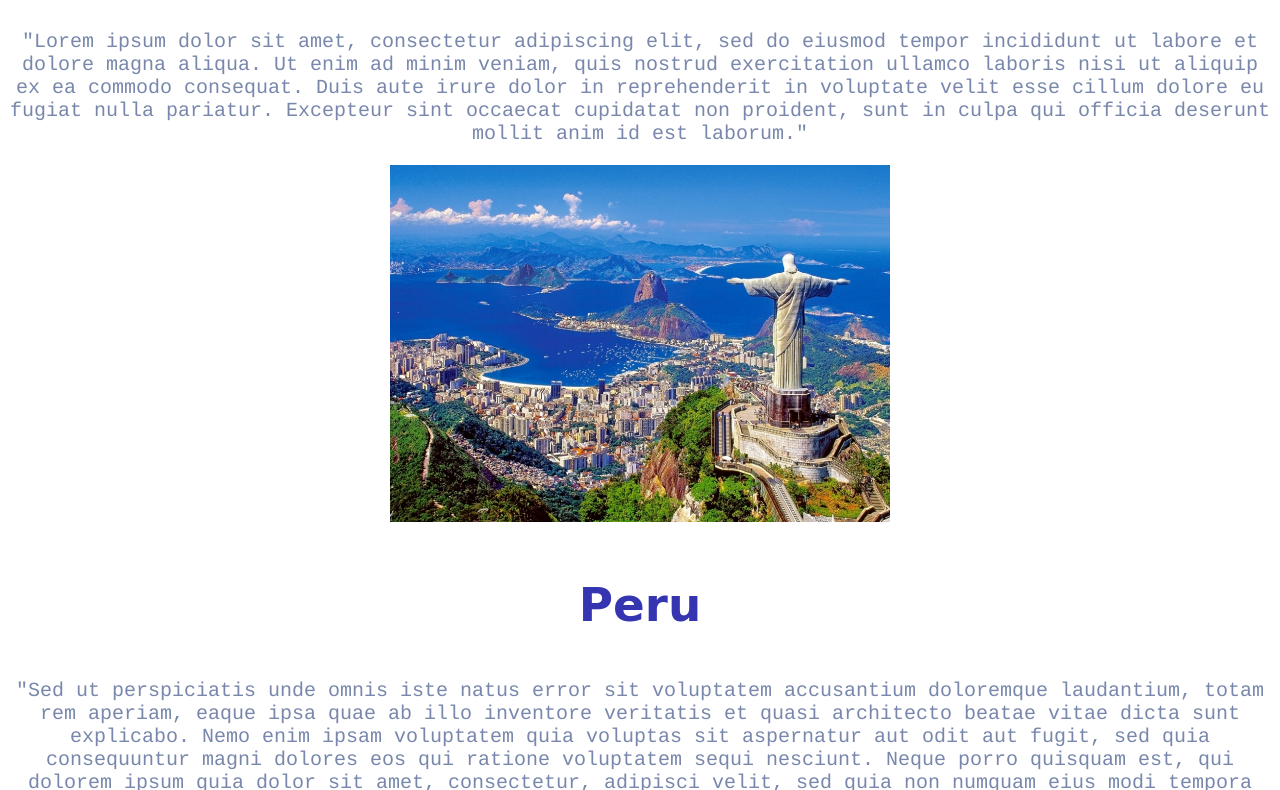
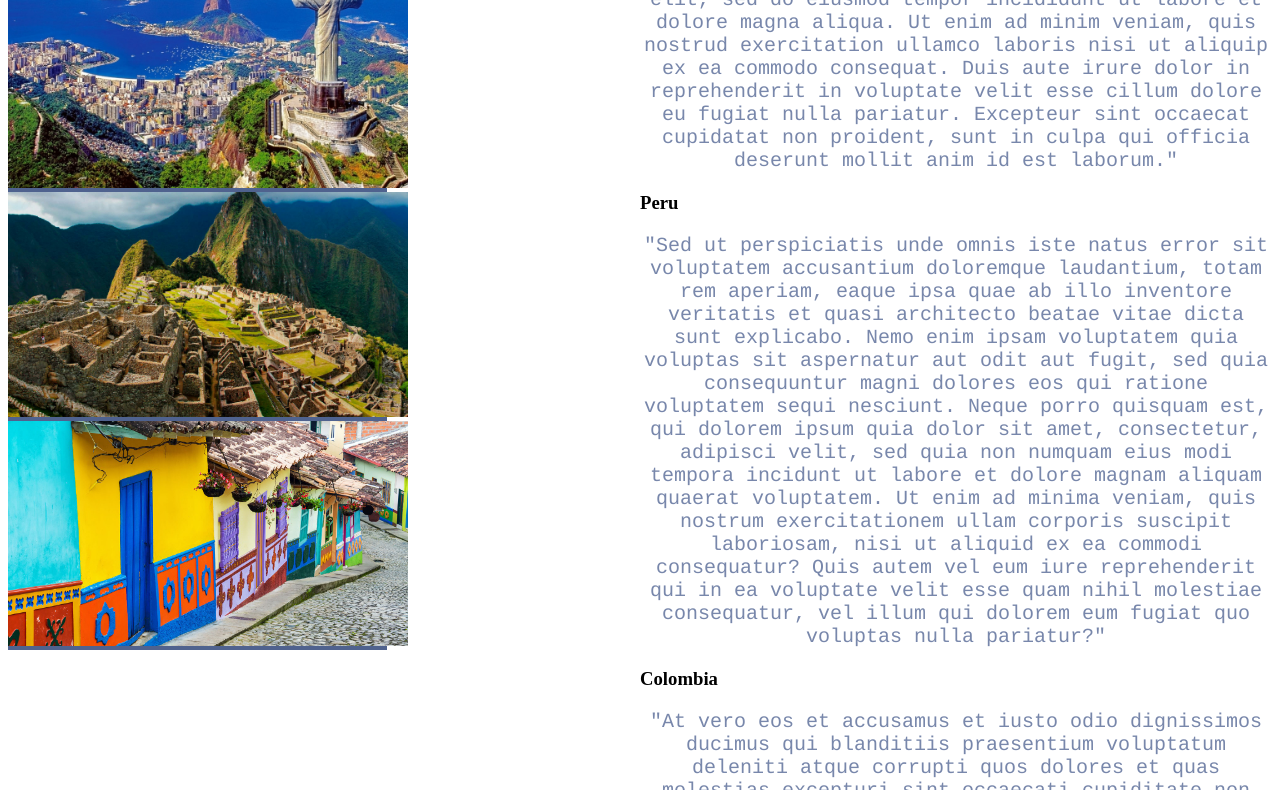
Before and after one commit to HarrisonStrand/Blogging-Site1, a plain HTML site: page index.html in a window 1280 px wide. Shown: the part 267-1057 px from the top of the page. Drawn offline with Linux system fonts and the light colour scheme.

Commit message:
Add sidebar, column and countries classes. This will also add a span in line 18
Co-Authored by: Harrison Strand <harrisonstrand@gmail.com>,Co-Authored by:Erica Woodmansee <ewoodmansee@gmail.com>

```diff
--- a/css/styles.css
+++ b/css/styles.css
@@ -14,7 +14,7 @@ p {
 	color: #7887ab;
 	font-family: courier, times, seraf;
   font-size: 20px;
-  text-align: center;
+	text-align: center;
 }
 
 .countries {
@@ -23,3 +23,14 @@ p {
   font-size: 40px;
   text-align: center;
 }
+
+.sidebar {
+	width: 30%;
+  float: left;
+  background-color: #4f628e;
+}
+
+.column{
+	width: 50%;
+	float: right;
+}
--- a/index.html
+++ b/index.html
@@ -9,20 +9,28 @@
     <h2>Imagine that COVID-19 never existed</h2>
     <p>We will take you to places that you can't go because COVID-19, <strong>have fun!</strong></p>
 
-  <div class="countries">
+  <!-- <div class="countries">
+    <h3>Brazil</h3>
+    <h3>Peru</h3>
+    <h3>Colombia</h3> -->
 
-    <h3>Brazil</h3>
+  <div class="column">
+    <h3><span style="font-family:courier new;color:#7887ab;text-align:center;">Brazil</span></h3>
     <p>"Lorem ipsum dolor sit amet, consectetur adipiscing elit, sed do eiusmod tempor incididunt ut labore et dolore magna aliqua. Ut enim ad minim veniam, quis nostrud exercitation ullamco laboris nisi ut aliquip ex ea commodo consequat. Duis aute irure dolor in reprehenderit in voluptate velit esse cillum dolore eu fugiat nulla pariatur. Excepteur sint occaecat cupidatat non proident, sunt in culpa qui officia deserunt mollit anim id est laborum."</p>
-    <img src="img/Rio.jpg" alt="Picture of Rio de Janeiro" width=500px>
+
     <h3>Peru</h3>
     <p>"Sed ut perspiciatis unde omnis iste natus error sit voluptatem accusantium doloremque laudantium, totam rem aperiam, eaque ipsa quae ab illo inventore veritatis et quasi architecto beatae vitae dicta sunt explicabo. Nemo enim ipsam voluptatem quia voluptas sit aspernatur aut odit aut fugit, sed quia consequuntur magni dolores eos qui ratione voluptatem sequi nesciunt. Neque porro quisquam est, qui dolorem ipsum quia dolor sit amet, consectetur, adipisci velit, sed quia non numquam eius modi tempora incidunt ut labore et dolore magnam aliquam quaerat voluptatem. Ut enim ad minima veniam, quis nostrum exercitationem ullam corporis suscipit laboriosam, nisi ut aliquid ex ea commodi consequatur? Quis autem vel eum iure reprehenderit qui in ea voluptate velit esse quam nihil molestiae consequatur, vel illum qui dolorem eum fugiat quo voluptas nulla pariatur?"</p>
-    <img src="img/Machu-Picchu.jpg" alt="Picture of Machu Picchu" width=500px>
+
     <h3>Colombia</h3>
     <p>"At vero eos et accusamus et iusto odio dignissimos ducimus qui blanditiis praesentium voluptatum deleniti atque corrupti quos dolores et quas molestias excepturi sint occaecati cupiditate non provident, similique sunt in culpa qui officia deserunt mollitia animi, id est laborum et dolorum fuga. Et harum quidem rerum facilis est et expedita distinctio. Nam libero tempore, cum soluta nobis est eligendi optio cumque nihil impedit quo minus id quod maxime placeat facere possimus, omnis voluptas assumenda est, omnis dolor repellendus. Temporibus autem quibusdam et aut officiis debitis aut rerum necessitatibus saepe eveniet ut et voluptates repudiandae sint et molestiae non recusandae. Itaque earum rerum hic tenetur a sapiente delectus, ut aut reiciendis voluptatibus maiores alias consequatur aut perferendis doloribus asperiores repellat."</p>
-    <img src="img/colombia.jpg" alt="Picture of Colombia" width=500px>
+  </div>
+  <div class="sidebar">
+    <img src="img/Rio.jpg" alt="Picture of Rio de Janeiro" width=400px>
+    <img src="img/Machu-Picchu.jpg" alt="Picture of Machu Picchu" width=400px>
+    <img src="img/colombia.jpg" alt="Picture of Colombia" width=400px>
   </div>
 
-  <footer> ABOUT US </footer>
-<p>The writers of this blogging site are awesome, and really wish we could get out for a while. So we're going to live vicariously through awesome pictures of nice places. The struggle is real.</p>
+<!-- <footer> ABOUT US </footer>
+<p>The writers of this blogging site are awesome, and really wish we could get out for a while. So we're going to live vicariously through awesome pictures of nice places. The struggle is real.</p> -->
   </body>
 </html>
--- /dev/null
+++ b/walrusStyles.css
@@ -0,0 +1,14 @@
+img {
+  float: left;
+}
+
+.sidebar {
+  width: 30%;
+  float: right;
+  background-color: yellow;
+}
+
+.column {
+  width: 300px;
+  float: left;
+}
```
Also changed, not shown: walrus.html (added, +21 -0 lines), 1 other file.
